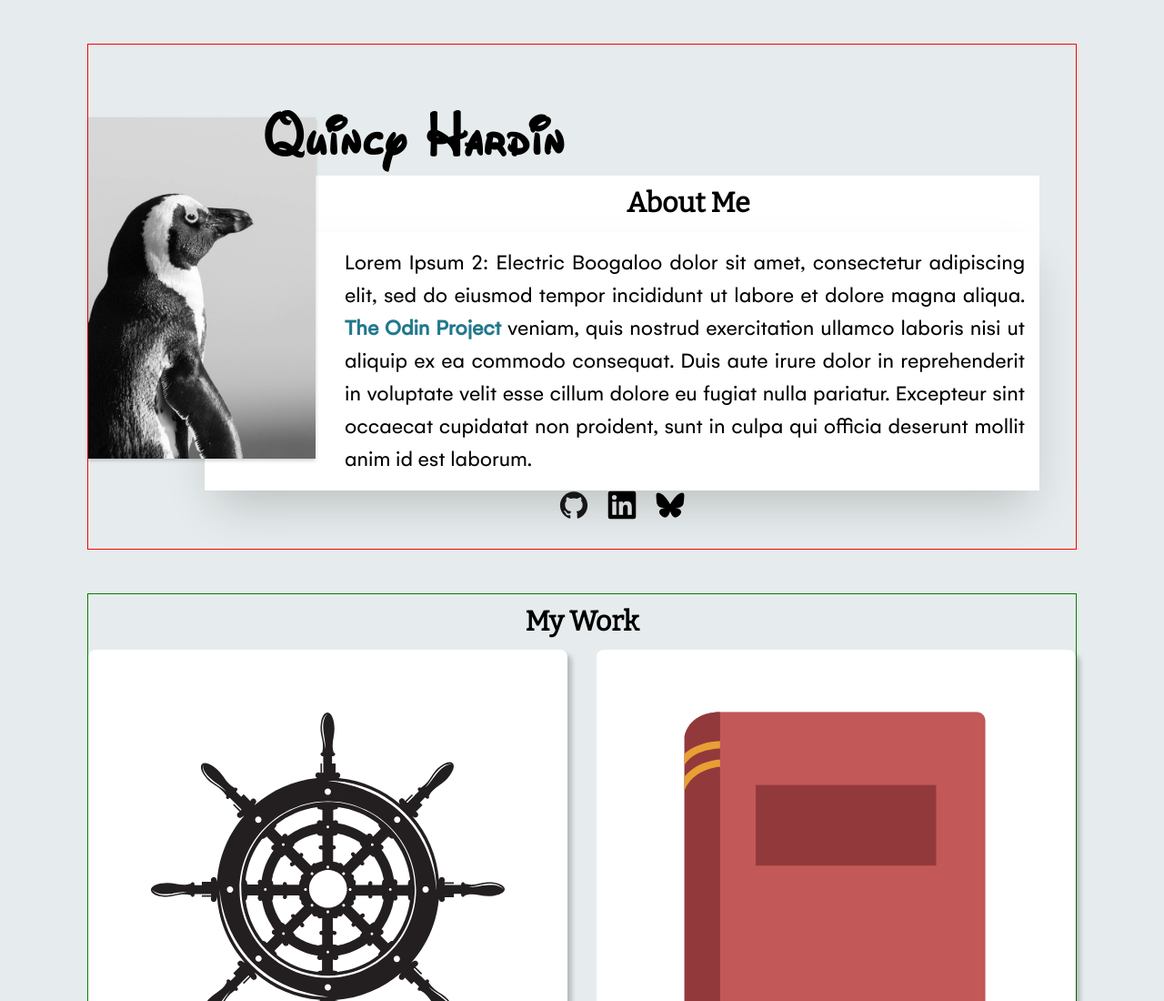
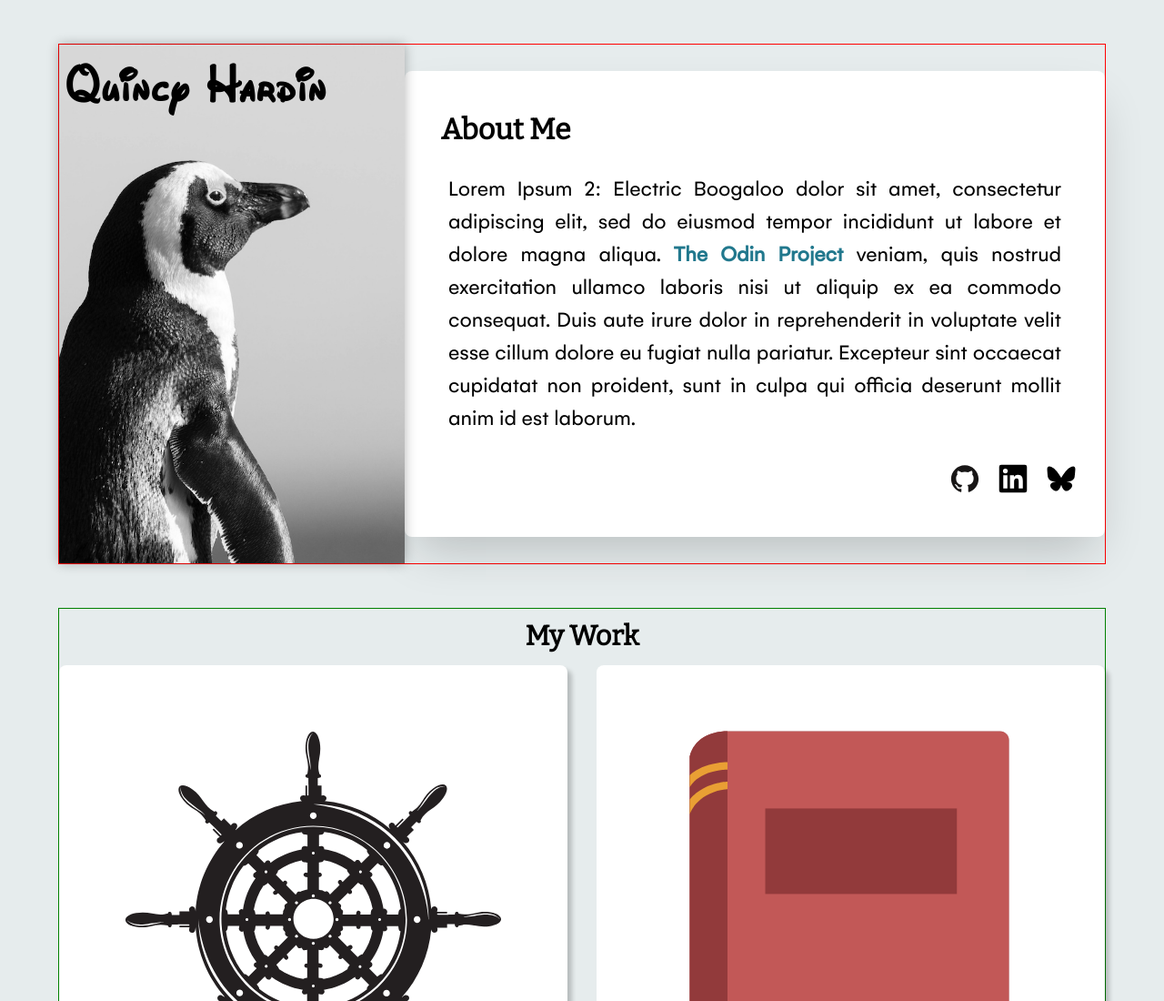
Before and after one commit to Q-Chan97/homepage, a website built with webpack: page src/template.html in a window 1280 px wide. Shown: the top 1100 px of the page at 91% size. Built offline with nearby package versions, Linux system fonts and the light colour scheme.

Commit message:
style: Style Desktop header region

```diff
--- a/src/styles.css
+++ b/src/styles.css
@@ -124,6 +124,10 @@ main {
     flex-direction: column;
     align-items: center;
     margin-bottom: 0.5rem;
+}
+
+.about-me-wrapper nav {
+    margin-top: 1rem;
 }
 
 .about-me-text {
@@ -265,7 +269,7 @@ main {
 
       .main-pic {
         border: none;
-        box-shadow: 0 2px 4px 0 rgba(0, 0, 0, 0.2);
+        box-shadow: 0 0 12px rgba(0, 0, 0, 0.3);
       }
 
       .my-name {
@@ -292,7 +296,7 @@ main {
       .about-me-text {
         text-align: justify;
         font-size: 1.5rem;
-        box-shadow: 0 25px 50px -12px rgba(0, 0, 0, 0.2);
+        box-shadow: 0 25px 50px -12px rgba(0, 0, 0, 0.3);
       }
 
       .heading-title {
@@ -320,4 +324,62 @@ main {
         min-width: initial;
         max-width: 360px;
       }
-  }
+}
+
+/* Desktop Media Query */
+@media (min-width: 1024px) {
+    header, main {
+        max-width: 90%;
+        width: 90%;
+    }
+
+    .header-wrapper {
+        display: flex;
+        flex-direction: row;
+        align-items: center;
+        gap: 0;
+    }
+
+    .main-pic-wrapper {
+        position: relative;
+        margin: 0;
+        z-index: 1;
+        min-width: 380px;
+    }
+
+    .main-pic {
+        min-width: 380px;
+    }
+
+    .my-name {
+        font-size: 3.4rem;
+        top: 2%;
+        right: initial;
+        left: 2%;
+        width: fit-content;
+    }
+
+    .about-me-wrapper {
+        display: block;
+        position: relative;
+        align-self: center;
+        background-color: white;
+        padding: 2rem 2rem 3rem 2rem;
+        margin: 0;
+        box-shadow: 0 25px 50px -12px rgba(0, 0, 0, 0.2);
+    }
+
+    .about-me-wrapper h2 {
+        text-align: left;
+        font-size: 2rem;
+        background-color: transparent;
+     }
+
+    .about-me-wrapper nav {
+        float: right;
+    }
+
+    .about-me-text {
+        box-shadow: none;
+    }
+}
```
